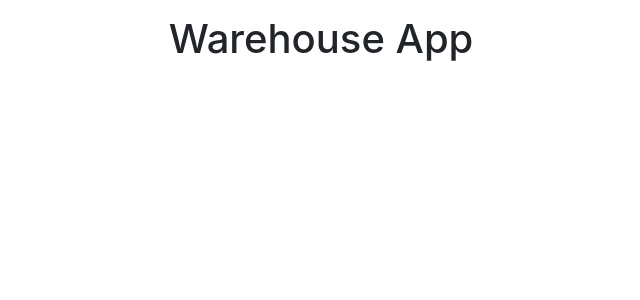
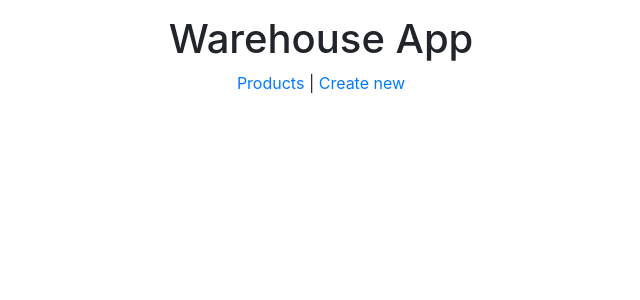
Before and after one commit to pauliuspad/warehouse_task, a React (Create React App) app: page /products/1 in a window 1280 px wide. Shown: the top 300 px of the page, without its empty margins (319-959 px from the left). Built offline with nearby package versions, Linux system fonts and the light colour scheme.

Commit message:
Added Links

```diff
--- a/src/Layout/Header.js
+++ b/src/Layout/Header.js
@@ -1,9 +1,11 @@
 import React from 'react';
+import {Link} from 'react-router-dom';
 
 function Header() {
   return (
       <header style={headerStyle}>
           <h1>Warehouse App</h1>
+          <Link to="/products">Products</Link> |  <Link to="/products/create">Create new</Link>
       </header>
   )
 }
```
